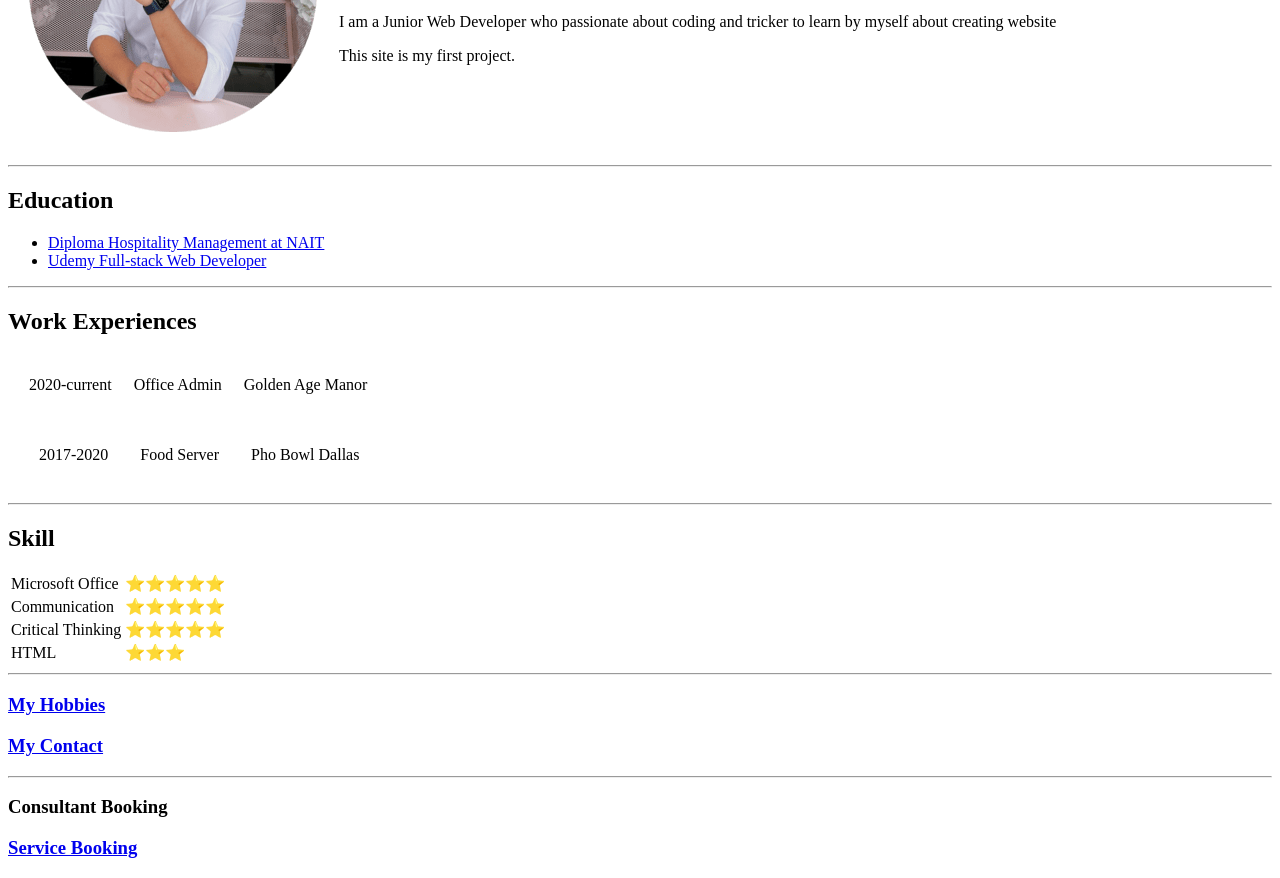
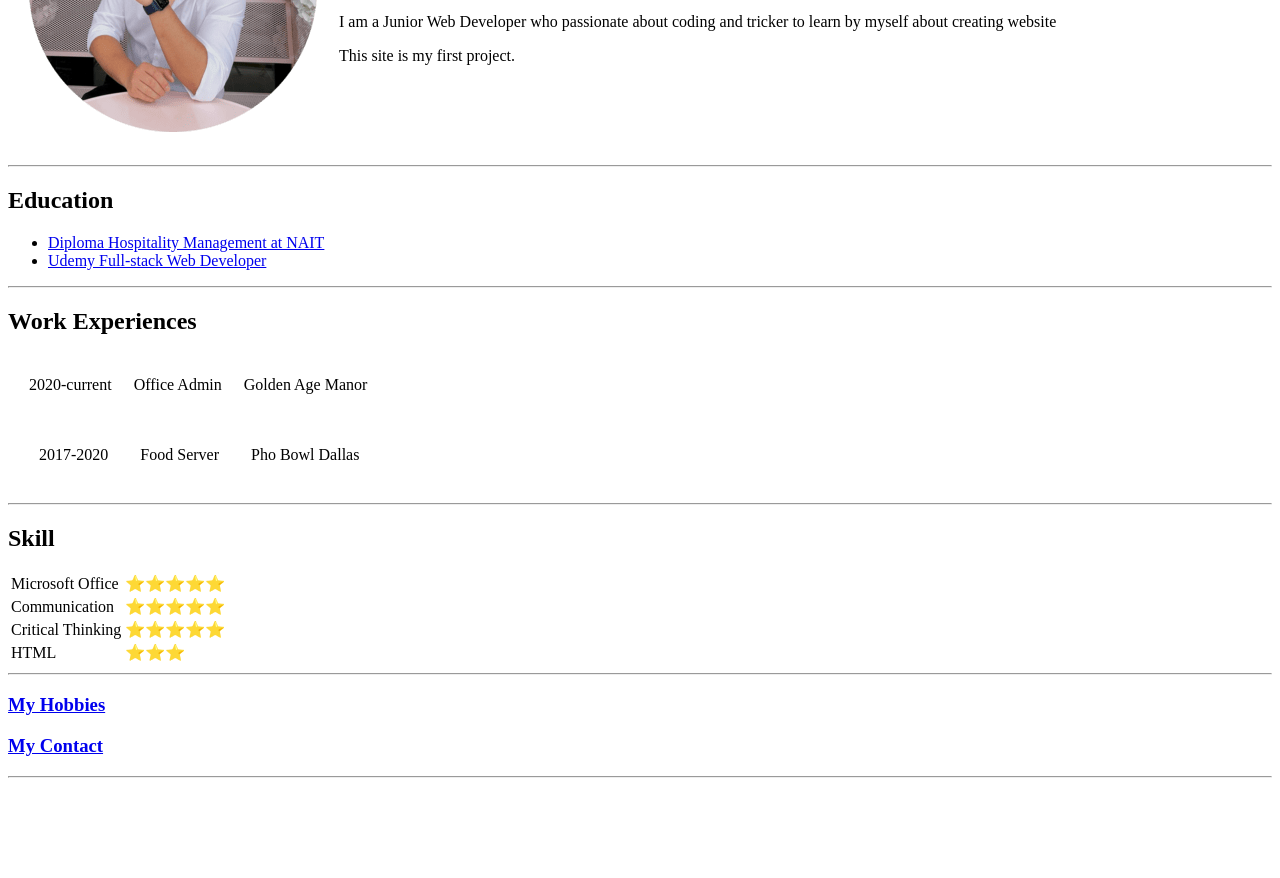
Before and after one commit to quoctran7862/CV, a plain HTML site: page index.html in a window 1280 px wide. Shown: the part 185-1063 px from the top of the page. After the commit the page ends 971 px from the top, so only its background shows below. Drawn offline with Linux system fonts and the light colour scheme.

Commit message:
Update index.html

```diff
--- a/index.html
+++ b/index.html
@@ -73,9 +73,6 @@
         <h3><a href="mycontact.html">My Contact</a></h3>
 
         <hr>
-        <H3>Consultant Booking</H3>
-        <h3><a href="bookingform.html">Service Booking</a></h3>
-
 
 
     </body>
```
